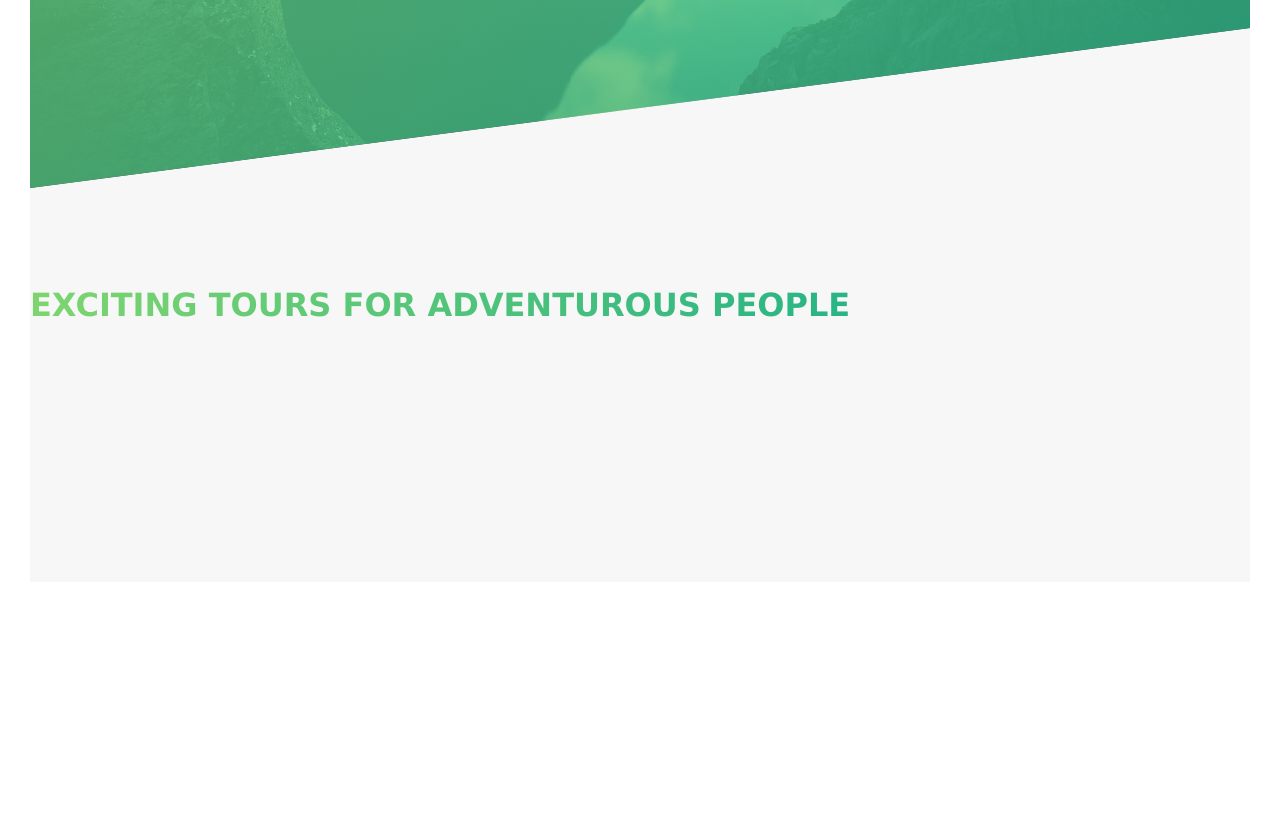
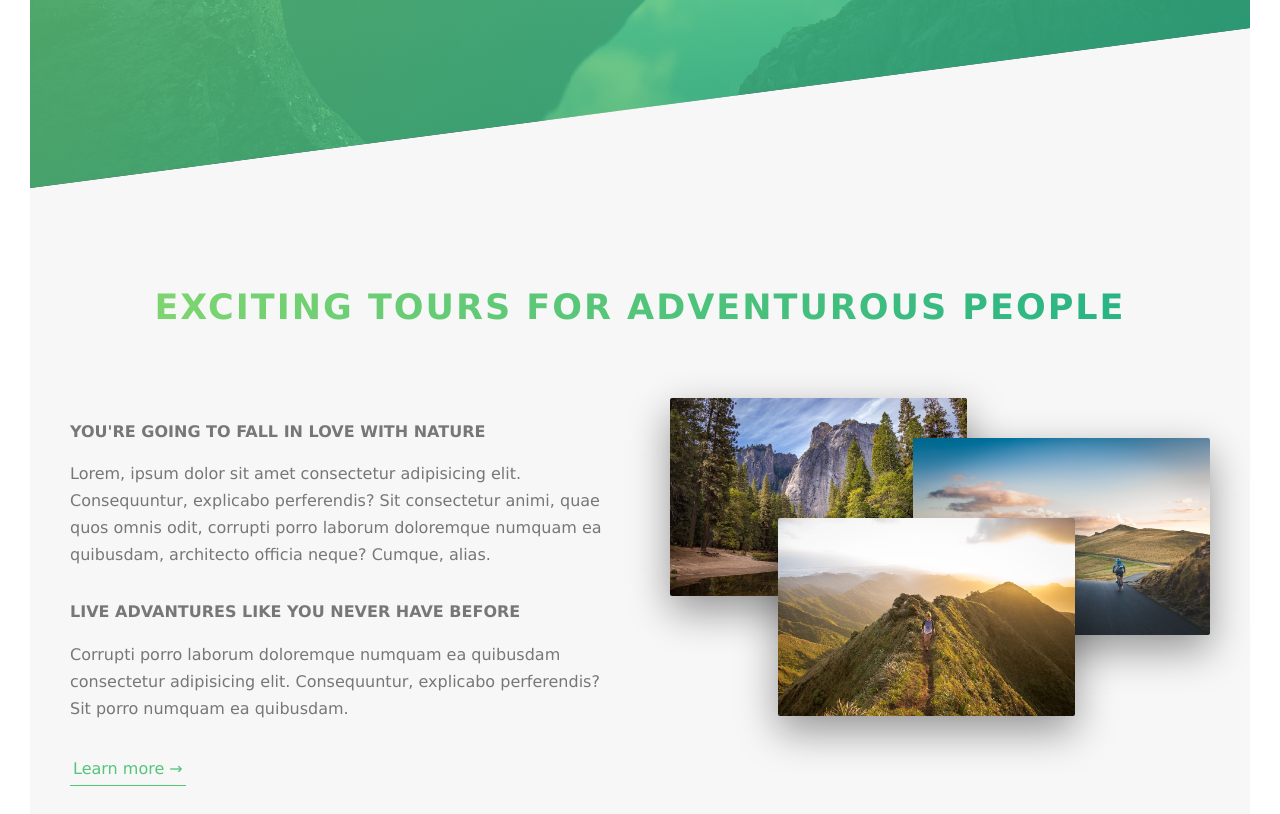
Before and after one commit to darowebdeveloper/natour-sass, a website built with webpack: page src/index.html in a window 1280 px wide. Shown: the part 602-1416 px from the top of the page. Before the commit the page ends 1214 px from the top, so only its background shows below. Built offline with nearby package versions, Linux system fonts and the light colour scheme.

Commit message:
finished about-section

```diff
--- a/src/index.html
+++ b/src/index.html
@@ -24,7 +24,31 @@
     <!-- Main Content -->
     <main>
       <section class="section-about">
-        <h2 class="heading-secondary">Exciting Tours for Adventurous People</h2>
+        <div class="u-center-text u-mb-big">
+          <h2 class="heading-secondary">Exciting Tours for Adventurous People</h2>
+        </div>
+        <div class="row">
+          <div class="col-1-of-2">
+            <h3 class="heading-tertiary u-mb-small">You're going to fall in love with nature</h3>
+            <p class="paragraph">
+              Lorem, ipsum dolor sit amet consectetur adipisicing elit. Consequuntur, explicabo perferendis? Sit consectetur animi, quae quos omnis
+              odit, corrupti porro laborum doloremque numquam ea quibusdam, architecto officia neque? Cumque, alias.
+            </p>
+            <h3 class="heading-tertiary u-mb-small">Live advantures like you never have before</h3>
+            <p class="paragraph">
+              Corrupti porro laborum doloremque numquam ea quibusdam consectetur adipisicing elit. Consequuntur, explicabo perferendis? Sit porro
+              numquam ea quibusdam.
+            </p>
+            <a href="#" class="btn-text">Learn more &rarr;</a>
+          </div>
+          <div class="col-1-of-2">
+            <div class="composition">
+              <img src="./img/nat-1-large.jpg" alt="Photo 1" class="composition__photo composition__photo--p1" />
+              <img src="./img/nat-2-large.jpg" alt="Photo 2" class="composition__photo composition__photo--p2" />
+              <img src="./img/nat-3-large.jpg" alt="Photo 3" class="composition__photo composition__photo--p3" />
+            </div>
+          </div>
+        </div>
       </section>
     </main>
     <!-- End of Main Content -->
--- a/src/sass/abstracts/_variables.scss
+++ b/src/sass/abstracts/_variables.scss
@@ -16,3 +16,8 @@ $color-black: #000;
 $grid-width: 114rem;
 $gutter-vertical: 8rem;
 $gutter-horizontal: 6rem;
+
+/*-------------------------------------------*\
+  Variables for font
+\*-------------------------------------------*/
+$default-font-size: 1.6rem;
--- a/src/sass/base/_typography.scss
+++ b/src/sass/base/_typography.scss
@@ -34,7 +34,7 @@ body {
   }
 }
 .heading-secondary {
-  font-size: 3.2rem;
+  font-size: 3.5rem;
   text-transform: uppercase;
   font-weight: bolder;
   // To add gradient color to a font:
@@ -47,6 +47,26 @@ body {
   // 2. Make the gradient stop at the text
   display: inline-block;
   // 3. Use background-clip property to add gradient to the font color tranparent
-  -webkit-background-clip: text;
+  background-clip: text;
   color: transparent;
+  // End of Adding gradient color to a font;
+  letter-spacing: 0.2rem;
+  transition: all 0.2s;
+
+  &:hover {
+    transform: skewY(2deg) scale(1.1);
+    text-shadow: 0.5rem 1rem 2rem rgba($color-black, 0.2);
+  }
 }
+.heading-tertiary {
+  font-size: $default-font-size;
+  font-weight: bold;
+  text-transform: uppercase;
+}
+.paragraph {
+  font-size: $default-font-size;
+  font-weight: lighter;
+  &:not(:last-child) {
+    margin-bottom: 3rem;
+  }
+}
--- a/src/sass/base/_utilities.scss
+++ b/src/sass/base/_utilities.scss
@@ -0,0 +1,12 @@
+.u-center-text {
+  text-align: center;
+}
+.u-mb-big {
+  margin-bottom: 8rem;
+}
+.u-mb-medium {
+  margin-bottom: 4rem;
+}
+.u-mb-small {
+  margin-bottom: 1.5rem;
+}
--- a/src/sass/components/_button.scss
+++ b/src/sass/components/_button.scss
@@ -2,7 +2,7 @@
   /* psuedo class => special state of element */
   &:link,
   &:visited {
-    font-size: 1.6rem;
+    font-size: $default-font-size;
     text-decoration: none;
     text-transform: uppercase;
     padding: 1.5rem 4rem;
@@ -54,3 +54,25 @@
     animation-fill-mode: backwards;
   }
 }
+.btn-text {
+  &:link,
+  &:visited {
+    color: $color-primary;
+    display: inline-block;
+    text-decoration: none;
+    border-bottom: 1px solid $color-primary;
+    padding: 0.3rem;
+    font-size: $default-font-size;
+    transition: all 0.3s;
+  }
+  &:hover {
+    background: $color-primary;
+    color: $color-white;
+    box-shadow: 0 1rem 2rem rgba($color-black, 0.15);
+    transform: translateY(-2px);
+  }
+  &:active {
+    transform: translateY(0);
+    box-shadow: 0 0.8rem 1rem rgba($color-black, 0.2);
+  }
+}
--- /dev/null
+++ b/src/sass/components/_composition.scss
@@ -0,0 +1,38 @@
+.composition {
+  position: relative;
+  &__photo {
+    width: 55%;
+    box-shadow: 0 1.5rem 4rem rgba($color-black, 0.4);
+    border-radius: 2px;
+    position: absolute;
+    z-index: 10;
+    transition: all 0.2s;
+    // To give some padding space around the outline
+    outline-offset: 2rem;
+    &--p1 {
+      left: 0;
+      top: -2rem;
+    }
+    &--p2 {
+      right: 0;
+      top: 2rem;
+    }
+    &--p3 {
+      left: 20%;
+      top: 10rem;
+    }
+
+    &:hover {
+      cursor: cell;
+      transform: scale(1.05) translateY(-0.5rem);
+      box-shadow: 0 2.5rem 4rem rgba($color-black, 0.5);
+      z-index: 20;
+      // Define the outline
+      outline: 1.5rem solid $color-primary;
+    }
+  }
+  &:hover &__photo:not(:hover) {
+    // .composition:hover composition__photo:not(:hover)
+    transform: scale(0.95);
+  }
+}
--- a/src/sass/layouts/_grid.scss
+++ b/src/sass/layouts/_grid.scss
@@ -5,7 +5,7 @@
 .row {
   /* If the viewport is less than 114rem then the width is 100% */
   max-width: $grid-width;
-  background: #aee;
+  // background: #aee;
   // center another block inside another block
   margin: 0 auto;
   // Psuedo selector :not
@@ -16,8 +16,8 @@
 
   @include clearfix;
 
-  [class^="col-"] {
-    background: #eae;
+  [class^='col-'] {
+    // background: #eae;
     float: left;
     &:not(:last-child) {
       margin-right: $gutter-horizontal;
@@ -34,7 +34,9 @@
   }
 
   .col-2-of-3 {
-    width: calc(((100% - (#{$gutter-horizontal}) * 2) / 3)*2 + #{$gutter-horizontal});
+    width: calc(
+      ((100% - (#{$gutter-horizontal}) * 2) / 3) * 2 + #{$gutter-horizontal}
+    );
   }
 
   .col-1-of-4 {
@@ -42,10 +44,14 @@
   }
 
   .col-2-of-4 {
-    width: calc(((100% - (#{$gutter-horizontal}) * 3) / 4) * 2 + (#{$gutter-horizontal}));
+    width: calc(
+      ((100% - (#{$gutter-horizontal}) * 3) / 4) * 2 + (#{$gutter-horizontal})
+    );
   }
 
   .col-3-of-4 {
-    width: calc((100% - (#{$gutter-horizontal}) * 3) / 4 * 3 + (2*#{$gutter-horizontal}));
+    width: calc(
+      (100% - (#{$gutter-horizontal}) * 3) / 4 * 3 + (2 *#{$gutter-horizontal})
+    );
   }
 }
--- a/src/sass/main.scss
+++ b/src/sass/main.scss
@@ -8,6 +8,7 @@
 @import 'base/utilities';
 
 @import 'components/button';
+@import 'components/composition';
 
 @import 'layouts/grid';
 @import 'layouts/header';
```
